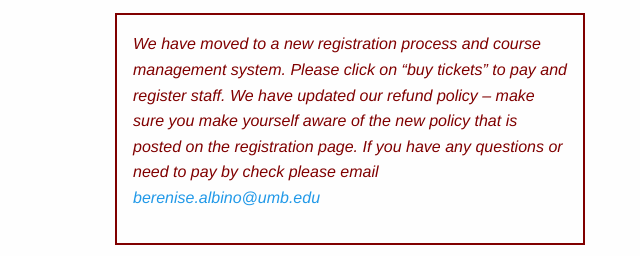
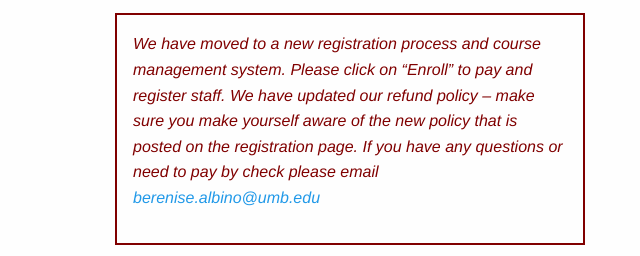
Before and after one commit to communityinclusion/cesacre, a plain HTML site: page index.html in a window 1280 px wide. Shown: the part 388-644 px from the top of the page, 640-1280 px from the left. Drawn offline with Linux system fonts and the light colour scheme.

Commit message:
Update index.html

```diff
--- a/index.html
+++ b/index.html
@@ -48,7 +48,7 @@
         Massachusetts Boston.
       </p>
       <div style="padding:1em; margin-bottom:1em; border:2px solid maroon;">
-<p style="color:maroon"><em>We have moved to a new registration process and course management system.  Please click on “buy tickets” to pay and register staff.  We have updated our refund policy – make sure you make yourself aware of the new policy that is posted on the registration page.  If you have any questions or need to pay by check please email <a href="mailto:berenise.albino@umb.edu">berenise.albino@umb.edu</a></em></p></div>
+<p style="color:maroon"><em>We have moved to a new registration process and course management system.  Please click on “Enroll” to pay and register staff.  We have updated our refund policy – make sure you make yourself aware of the new policy that is posted on the registration page.  If you have any questions or need to pay by check please email <a href="mailto:berenise.albino@umb.edu">berenise.albino@umb.edu</a></em></p></div>
 
 
 
```
